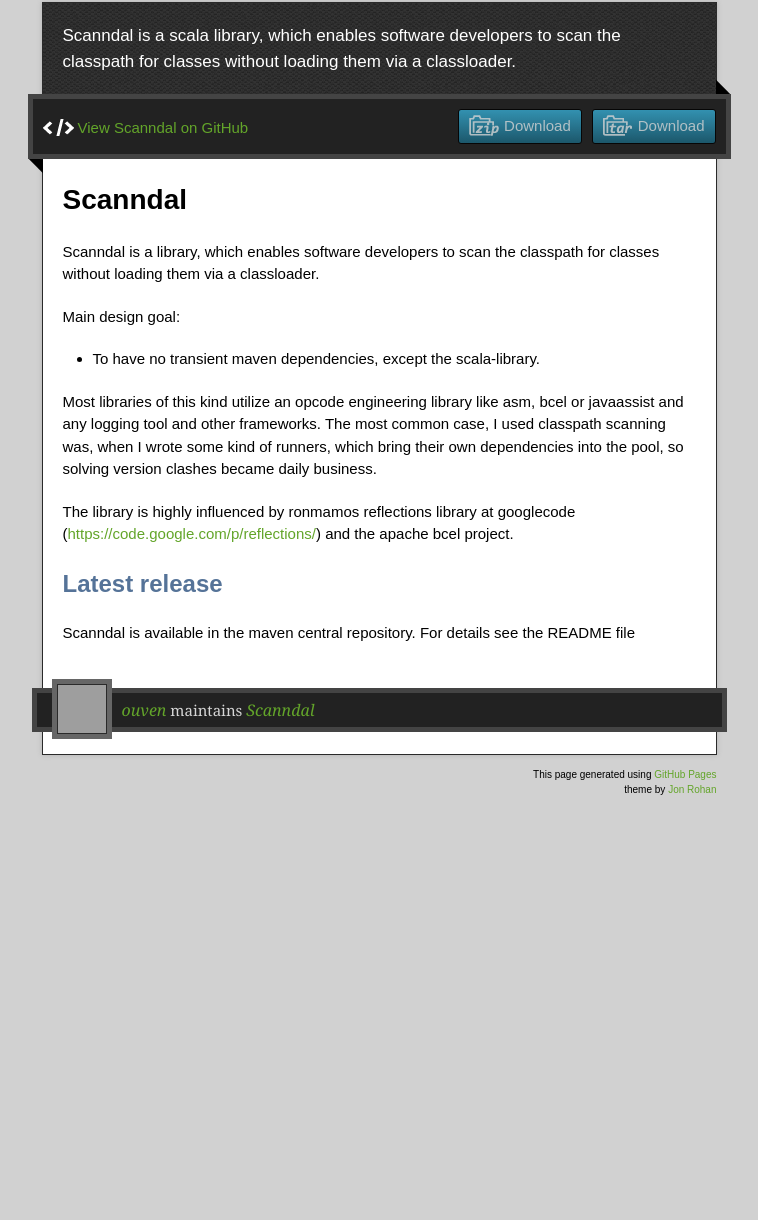
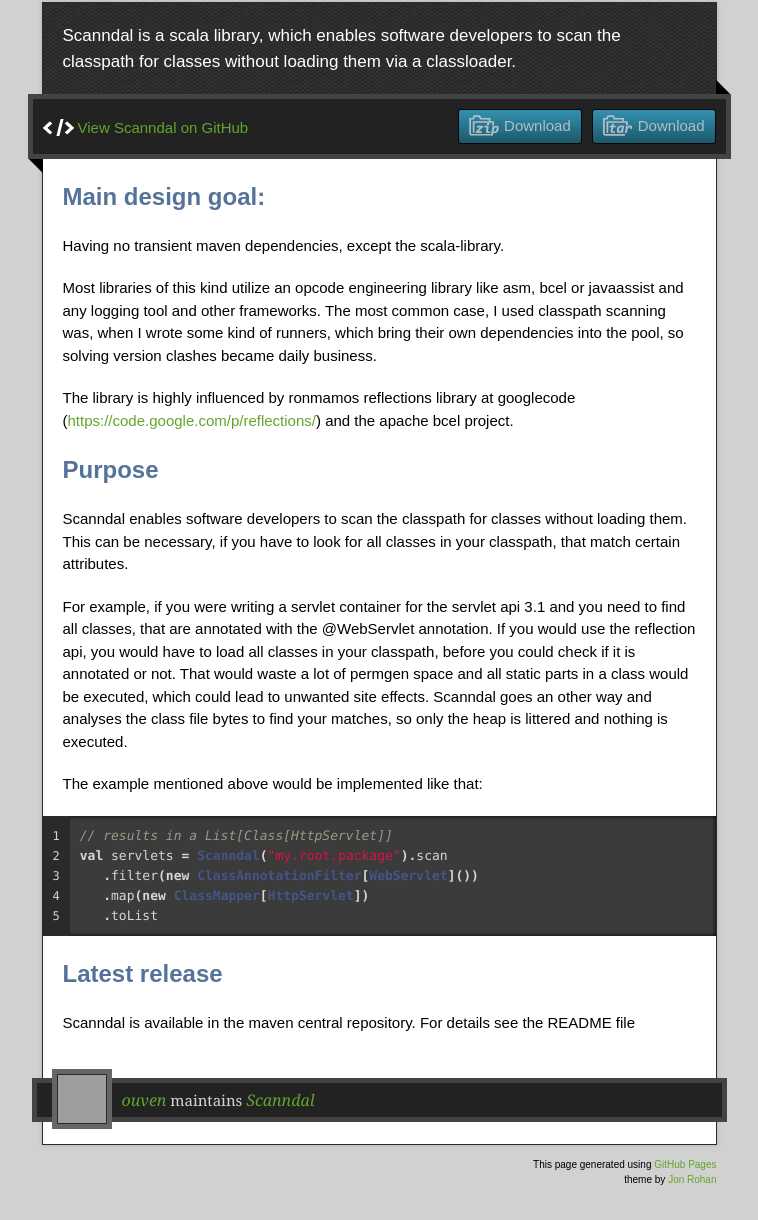
Before and after one commit to ouven/scanndal, a plain HTML site: page index.html in a window 1280 px wide. Shown: the part 128-1348 px from the top of the page, without its empty margins (261-1019 px from the left). Before the commit the page ends 1015 px from the top, so only its background shows below. Drawn offline with nearby package versions, Linux system fonts and the light colour scheme; grey boxes are pictures that could not be loaded.

Commit message:
Create gh-pages branch via GitHub

```diff
--- a/index.html
+++ b/index.html
@@ -36,17 +36,12 @@
         <span class="blc"></span><span class="trc"></span>
         </div>
         <article class="markdown-body">
-          <h1>
-<a name="scanndal" class="anchor" href="#scanndal"><span class="octicon octicon-link"></span></a>Scanndal</h1>
+          <h2>
+<a name="main-design-goal" class="anchor" href="#main-design-goal"><span class="octicon octicon-link"></span></a>Main design goal:</h2>
 
-<p>Scanndal is a library, which enables software developers to scan
-the classpath for classes without loading them via a classloader.</p>
+<p><strong>Having no transient maven dependencies, except the scala-library.</strong></p>
 
-<p>Main design goal:</p>
-
-<ul>
-<li>To have no transient maven dependencies, except the scala-library.</li>
-</ul><p>Most libraries of this kind utilize an opcode engineering library like
+<p>Most libraries of this kind utilize an opcode engineering library like
 asm, bcel or javaassist and any logging tool and other frameworks.
 The most common case, I used classpath scanning was, when I wrote some
 kind of runners, which bring their own dependencies into the pool, so
@@ -57,6 +52,23 @@ googlecode (<a href="https://code.google.com/p/reflections/">https://code.google
 project.</p>
 
 <h2>
+<a name="purpose" class="anchor" href="#purpose"><span class="octicon octicon-link"></span></a>Purpose</h2>
+
+<p>Scanndal enables software developers to scan the classpath for classes without loading them. This can be necessary, if you have to look for all classes in your classpath, that match certain attributes.</p>
+
+<p>For example, if you were writing a servlet container for the servlet api 3.1 and you need to find all classes, that are annotated with the @WebServlet annotation. If you would use the reflection api, you would have to load all classes in your classpath, before you could check if it is annotated or not. That would waste a lot of permgen space and all static parts in a class would be executed, which could lead to unwanted site effects.
+Scanndal goes an other way and analyses the class file bytes to find your matches, so only the heap is littered and nothing is executed.</p>
+
+<p>The example mentioned above would be implemented like that:</p>
+
+<div class="highlight"><pre><span class="c1">// results in a List[Class[HttpServlet]]</span>
+<span class="k">val</span> <span class="n">servlets</span> <span class="k">=</span> <span class="nc">Scanndal</span><span class="o">(</span><span class="s">"my.root.package"</span><span class="o">).</span><span class="n">scan</span>
+   <span class="o">.</span><span class="n">filter</span><span class="o">(</span><span class="k">new</span> <span class="nc">ClassAnnotationFilter</span><span class="o">[</span><span class="kt">WebServlet</span><span class="o">]())</span>
+   <span class="o">.</span><span class="n">map</span><span class="o">(</span><span class="k">new</span> <span class="nc">ClassMapper</span><span class="o">[</span><span class="kt">HttpServlet</span><span class="o">])</span>
+   <span class="o">.</span><span class="n">toList</span>
+</pre></div>
+
+<h2>
 <a name="latest-release" class="anchor" href="#latest-release"><span class="octicon octicon-link"></span></a>Latest release</h2>
 
 <p>Scanndal is available in the maven central repository. For details see the README file</p>
@@ -65,7 +77,7 @@ project.</p>
     </div>
     <footer>
       <div class="owner">
-      <p><a href="https://github.com/ouven" class="avatar"><img src="https://1.gravatar.com/avatar/be86ad29574eb397765fcf32f5c61dcc?d=https%3A%2F%2Fidenticons.github.com%2F08c08c6f1b65ee8d912448cd8f1d2d1f.png&amp;s=30" width="48" height="48"/></a> <a href="https://github.com/ouven">ouven</a> maintains <a href="https://github.com/ouven/scanndal">Scanndal</a></p>
+      <p><a href="https://github.com/ouven" class="avatar"><img src="https://0.gravatar.com/avatar/be86ad29574eb397765fcf32f5c61dcc?d=https%3A%2F%2Fidenticons.github.com%2F08c08c6f1b65ee8d912448cd8f1d2d1f.png&amp;s=30" width="48" height="48"/></a> <a href="https://github.com/ouven">ouven</a> maintains <a href="https://github.com/ouven/scanndal">Scanndal</a></p>
 
 
       </div>
@@ -80,6 +92,16 @@ project.</p>
     <p class="name"></p>
   </div>
 
+            <script type="text/javascript">
+            var gaJsHost = (("https:" == document.location.protocol) ? "https://ssl." : "http://www.");
+            document.write(unescape("%3Cscript src='" + gaJsHost + "google-analytics.com/ga.js' type='text/javascript'%3E%3C/script%3E"));
+          </script>
+          <script type="text/javascript">
+            try {
+              var pageTracker = _gat._getTracker("UA-27363726-2");
+            pageTracker._trackPageview();
+            } catch(err) {}
+          </script>
 
 </body>
 </html>
```
Also changed, not shown: params.json (+1 -1 lines).
